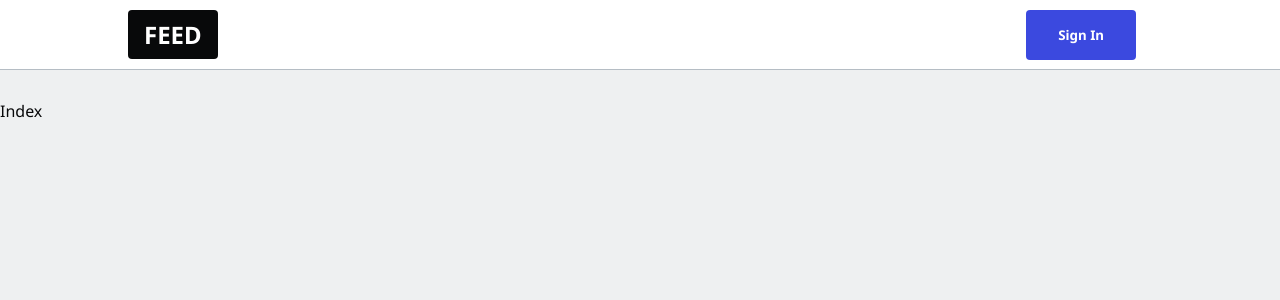
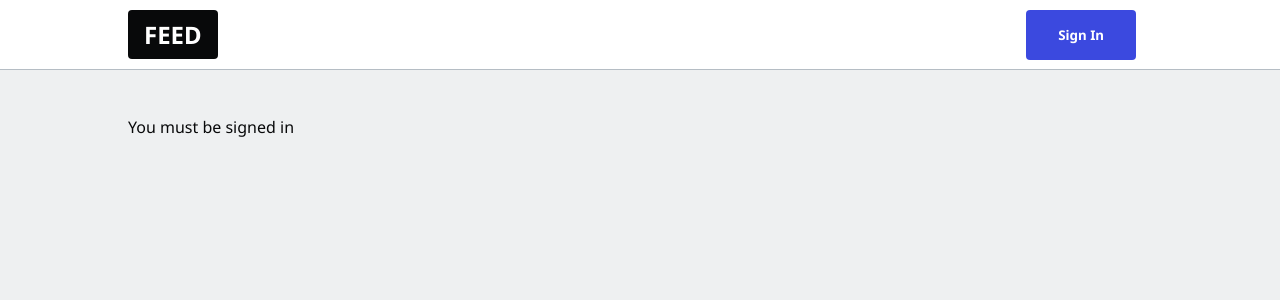
Before and after one commit to Vj-Betala/effective-happiness, a Next.js app: page /admin in a window 1280 px wide. Shown: the top 300 px of the page. Built offline with nearby package versions, Linux system fonts and the light colour scheme; no server answers.

Commit message:
ADMIN working, write posts needs work

```diff
--- /dev/null
+++ b/components/AuthCheck.tsx
@@ -0,0 +1,12 @@
+import React, {useContext} from 'react'
+import Link from 'next/link'
+import { UserContext } from '../lib/context'
+
+
+function AuthCheck(props) {
+    const { username } = useContext(UserContext);
+
+    return username ? props.children : props.fallback || <Link href="/enter">You must be signed in</Link>;
+}
+
+export default AuthCheck
--- a/lib/firebase.ts
+++ b/lib/firebase.ts
@@ -21,6 +21,7 @@
 
   export const firestore = firebase.firestore();
   export const storage = firebase.storage();
+  export const serverTimeStamp = firebase.firestore.FieldValue.serverTimestamp;
 
   export const fromMillis = firebase.firestore.Timestamp.fromMillis;
 
--- a/package.json
+++ b/package.json
@@ -11,6 +11,7 @@
   "dependencies": {
     "firebase": "^9.9.4",
     "lodash.debounce": "^4.0.8",
+    "lodash.kebabcase": "^4.1.1",
     "next": "12.2.5",
     "react": "18.2.0",
     "react-dom": "18.2.0",
--- a/pages/admin/index.tsx
+++ b/pages/admin/index.tsx
@@ -1,7 +1,12 @@
 import React from 'react'
+import AuthCheck from '../../components/AuthCheck'
 
-export default function Index() {
+export default function AdminPostsPage(props) {
   return (
-    <div>Index</div>
+    <main>
+      <AuthCheck>
+        test
+      </AuthCheck>
+    </main>
   )
 }
--- a/pages/index.tsx
+++ b/pages/index.tsx
@@ -13,7 +13,7 @@
   const postsQuery = firestore
   .collectionGroup('posts')
   .where('published', '==', true)
-  .orderBy('createdBy', 'desc')
+  .orderBy('createdAt', 'desc')
   .limit(LIMIT);
 
   const posts = (await postsQuery.get()).docs.map(postToJSON);
@@ -58,7 +58,7 @@
   return (
     <main>
       <PostFeed posts={posts} admin={false}/>
-      {!loading && !postsEnd && <button onClick={getMorePosts}>Load More</button>}
+      {(!loading && !postsEnd) && <button onClick={getMorePosts}>Load More</button>}
 
       <Loader show={loading}/>
 
--- a/styles/globals.css
+++ b/styles/globals.css
@@ -195,7 +195,7 @@
 
 /* Loader */
 
-.loader {
+.loading {
   border: 10px solid var(--color-bg);
   border-top: 10px solid var(--color-blue);
   border-radius: 50%;
```
Also changed, not shown: components/Loader.tsx (+10 -7 lines), 1 other file (tests, documents, lock files or other folders).
